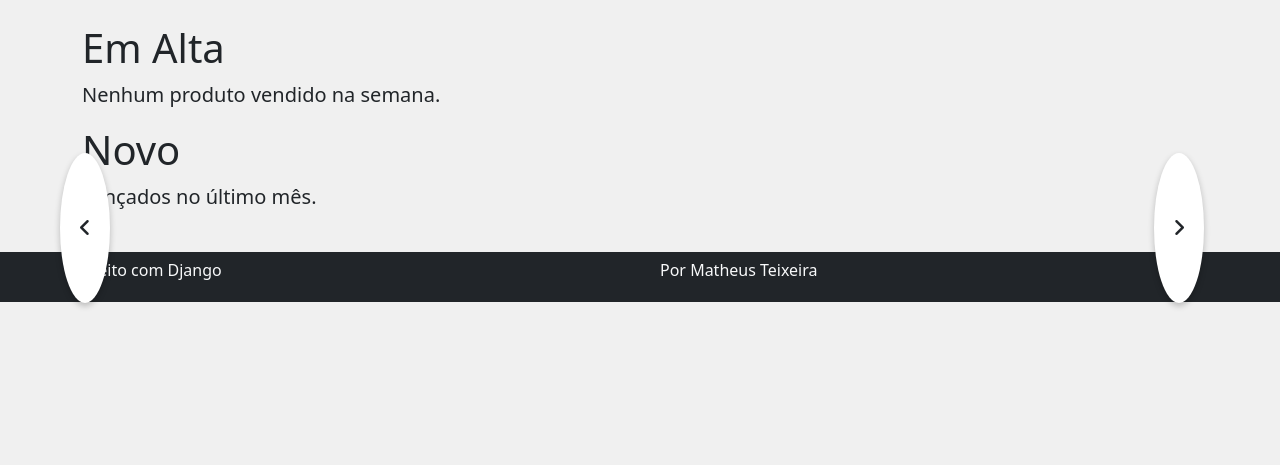
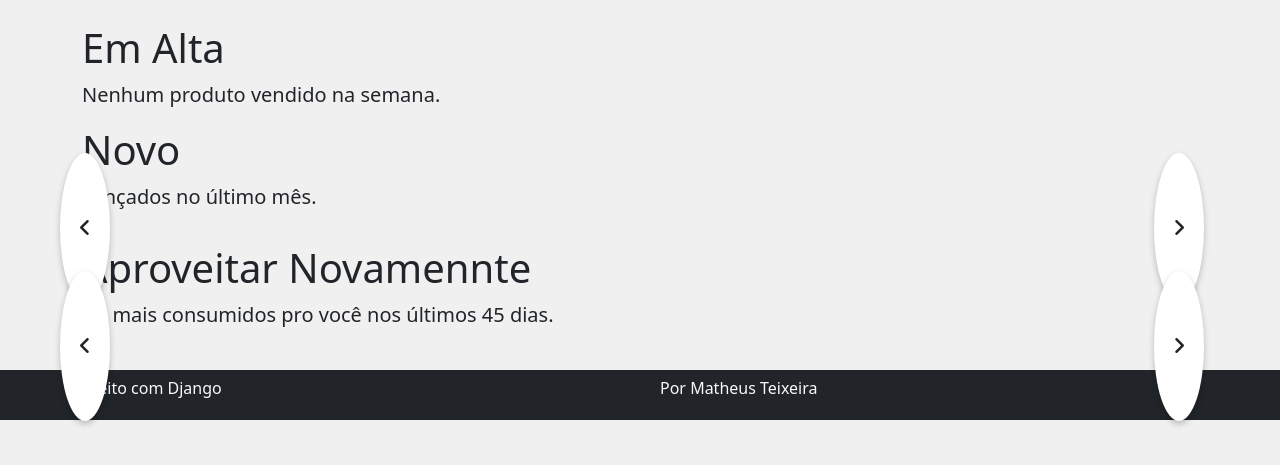
Before and after one commit to matconi/gourmet-avenida, a Django app: template project/usuario/templates/usuario/home.html in a window 1280 px wide. Shown: the part 58-523 px from the top of the page. Run offline with Django 3.2, Linux system fonts and the light colour scheme; the template is opened without the code that fills it, so the values that code supplies are empty.

Commit message:
sessao novamente

```diff
--- a/project/templates/static/css/product_carousel.css
+++ b/project/templates/static/css/product_carousel.css
@@ -1,13 +1,15 @@
 /* containers */
 .trends-wrapper,
-.releases-wrapper {
+.releases-wrapper,
+.again-wrapper {
   max-width: 1100px;
   width: 100%;
   position: relative;
 }
 
 .trends-wrapper .trends-carousel,
-.releases-wrapper .releases-carousel {
+.releases-wrapper .releases-carousel,
+.again-wrapper .again-carousel {
   display: grid;
   grid-auto-flow: column;
   grid-auto-columns: calc((100% / 3) - 12px);
@@ -21,7 +23,8 @@
 
 /* arrows */
 .trends-wrapper .arrow,
-.releases-wrapper .arrow {
+.releases-wrapper .arrow,
+.again-wrapper .arrow  {
   z-index: 2;
   top: 50%;
   height: 150px;
@@ -39,47 +42,56 @@
 }
 
 .trends-wrapper .arrow:active,
-.releases-wrapper .arrow:active {
+.releases-wrapper .arrow:active,
+.again-wrapper .arrow:active {
   transform: translateY(-50%) scale(0.85);
 }
 .trends-wrapper .arrow:first-child,
-.releases-wrapper .arrow:first-child {
+.releases-wrapper .arrow:first-child,
+.again-wrapper .arrow:first-child {
   left: -22px;
 }
 .trends-wrapper .arrow:last-child,
-.releases-wrapper .arrow:last-child {
+.releases-wrapper .arrow:last-child,
+.again-wrapper .arrow:last-child {
   right: -22px;
 }
 
 /* scroll */
 .trends-carousel::-webkit-scrollbar,
-.releases-carousel::-webkit-scrollbar {
+.releases-carousel::-webkit-scrollbar,
+.again-carousel::-webkit-scrollbar {
   display: none;
 }
 .trends-carousel.no-transition,
-.releases-carousel.no-transition {
+.releases-carousel.no-transition,
+.again-carousel.no-transition {
   scroll-behavior: auto;
 }
 .trends-carousel.dragging,
-.releases-carousel.dragging {
+.releases-carousel.dragging,
+.again-carousel.dragging {
   scroll-snap-type: none;
   scroll-behavior: auto;
 }
 .trends-carousel.dragging .trends-card,
-.releases-carousel.dragging .releases-card {
+.releases-carousel.dragging .releases-card,
+.again-carousel.dragging .again-card {
   cursor: grab;
   user-select: none;
 }
 
 /* container style */
 .trends-carousel :where(.trends-card),
-.releases-carousel :where(.releases-card) {
+.releases-carousel :where(.releases-card),
+.again-carousel :where(.again-card) {
   display: block;
   justify-content: center;
   align-items: center;
 }
 .trends-carousel .trends-card,
-.releases-carousel .releases-card {
+.releases-carousel .releases-card,
+.again-carousel .again-card {
   scroll-snap-align: start;
   height: 335px;
   list-style: none;
@@ -91,13 +103,15 @@
 /* media queries */
 @media screen and (max-width: 900px) {
   .trends-wrapper .trends-carousel,
-  .releases-wrapper .releases-carousel {
+  .releases-wrapper .releases-carousel,
+  .again-wrapper .again-carousel {
     grid-auto-columns: calc((100% / 2) - 9px);
   }
 }
 @media screen and (max-width: 600px) {
   .trends-wrapper .trends-carousel,
-  .releases-wrapper .releases-carousel {
+  .releases-wrapper .releases-carousel,
+  .again-wrapper .again-carousel {
     grid-auto-columns: 100%;
   }
 }
--- a/project/templates/static/js/product_carousel.js
+++ b/project/templates/static/js/product_carousel.js
@@ -40,4 +40,5 @@ function handle(carouselClass, cardClass, arrowClass) {
 window.onload = () => {
     handle(".trends-carousel", ".trends-card", ".trends-wrapper .arrow")
     handle(".releases-carousel", ".releases-card", ".releases-wrapper .arrow")
+    handle(".again-carousel", ".again-card", ".again-wrapper .arrow")
 }
--- a/project/usuario/templates/usuario/home.html
+++ b/project/usuario/templates/usuario/home.html
@@ -57,6 +57,22 @@
             <i id="right" class="arrow fa-solid fa-angle-right"></i>
         </div>
     </section>
+
+    <section>
+        <h1>Aproveitar Novamennte</h1>
+        <p class="lead">Os mais consumidos pro você nos últimos 45 dias.</p>
+        <div class="again-wrapper">
+            <i id="left" class="arrow fa-solid fa-angle-left"></i>
+            <ul class="again-carousel">
+                {% for unit in again %}
+                    <li class="again-card">
+                        {% include 'components/product_card.html' %}
+                    </li>
+                {% endfor %}
+            </ul>
+            <i id="right" class="arrow fa-solid fa-angle-right"></i>
+        </div>
+    </section>
 {% endblock main %}
 
 {% block footerscript %}
--- a/project/usuario/views.py
+++ b/project/usuario/views.py
@@ -38,9 +38,11 @@ def home(request):
     if request.method == 'GET':
         week_trends = order_unit_repository.get_week_trends()
         releases = unit_repository.get_releases()
+        again = order_unit_repository.get_again(request.user.user_customer)
 
         context = {
             "week_trends": week_trends,
-            "releases": releases
+            "releases": releases,
+            "again": again
         }
         return render(request, 'usuario/home.html', context)
```
Also changed, not shown: project/pedido/domain/repositories/order_unit_repository.py (+18 -0 lines).
